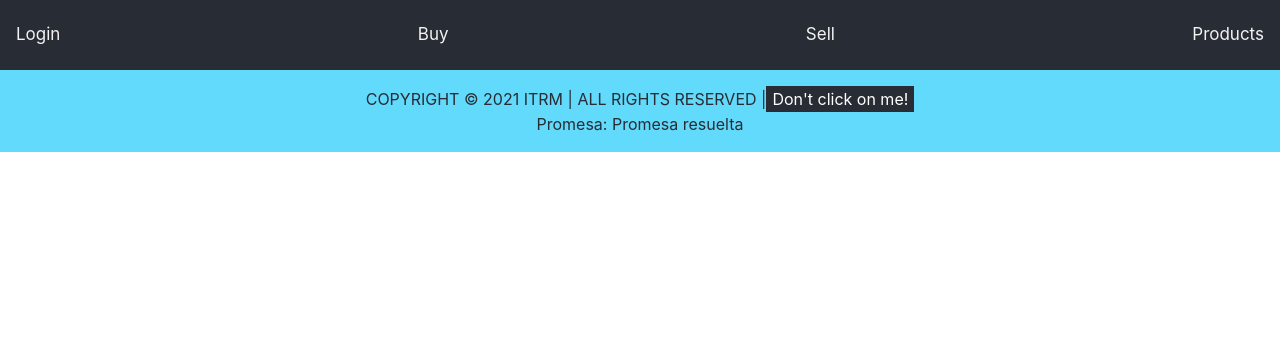
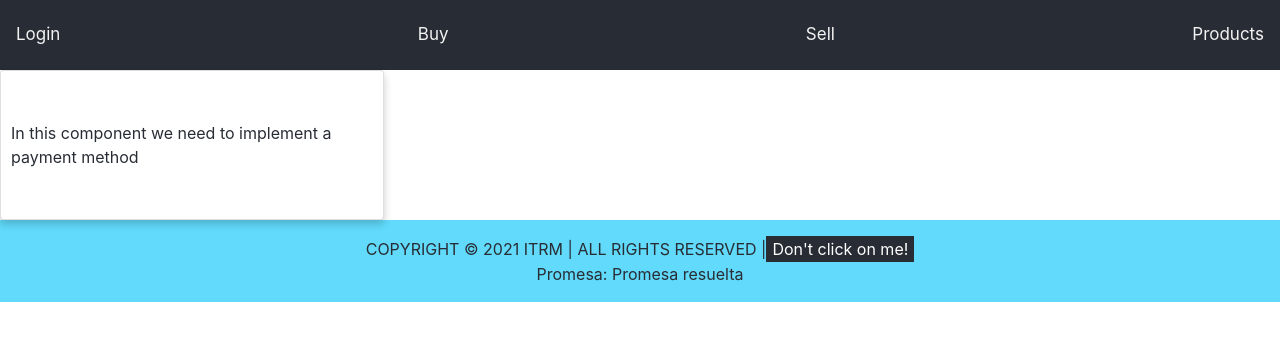
Before and after one commit to andiazo/ITRM-react-project0, a React (Create React App) app: page /buy in a window 1280 px wide. Shown: the top 340 px of the page. Built offline with nearby package versions, Linux system fonts and the light colour scheme.

Commit message:
Implement Views

```diff
--- a/src/Router.js
+++ b/src/Router.js
@@ -8,8 +8,32 @@ import ProtectedRoutes from './utils/protectedRoutes';
 import Navbar from './components/navbar';
 
 
+
+
 class Router extends React.Component {
     // TODO
+    constructor(props) {
+        super(props);
+        this.products = [
+            {
+              id: 1,
+              productName: 'Producto 1',
+              productImg: 'https://acrilicofluido.com/wp-content/uploads/2021/12/NFT-MONALISA.jpg'
+            },
+            {
+              id: 2,
+              productName: 'Producto 2',
+              productImg: 'https://purodiseno.lat/wp-content/uploads/2021/05/NFT-1024x574.jpg'
+            },
+            {
+              id: 3,
+              productName: 'Producto 3',
+              productImg: 'https://ci5.googleusercontent.com/proxy/nLg3GMTcB9SWdlmN0KTBH_IZR8hHriFNspCjS-ksznpRYCpArk7GtwGwRiLLxIubBXxsCcsndwgmdfsw5z89XksuNvOXhYz1lcGw5jfFTJiRa2xCan088Rodv8mR7Si3WDo=s0-d-e1-ft'
+            }
+          ]
+    }
+
+
     render() {
         return(
 
@@ -20,7 +44,8 @@ class Router extends React.Component {
                     <Route path="/sell" element={<ProtectedRoutes/>}>
                         <Route path="/sell" exact element={<SellerView />} />
                     </Route>
-                    <Route path="/products" exact element={<ProductView />} />
+                    <Route path="/products" exact element={<ProductView products={this.products}/>} />
+                    <Route path="/buy" exact element={<BuyerView />} />
                 </Routes>
             </BrowserRouter>
         )
--- /dev/null
+++ b/src/components/checkout.js
@@ -0,0 +1,13 @@
+import React from 'react';
+
+class Checkout extends React.Component {
+    render() {
+        return(
+            <div className='card'>
+                <div className='container'>In this component we need to implement a payment method</div>
+            </div>
+        )
+    }
+}
+
+export default Checkout;
--- a/src/views/BuyerView.js
+++ b/src/views/BuyerView.js
@@ -1,8 +1,6 @@
 import React from 'react';
-import Navbar from '../components/navbar';
-import RegisterProduct from '../components/registerProduct';
 import Main from '../components/main';
-import Footer from '../components/footer';
+import Checkout from '../components/checkout';
 
 
 class BuyerView extends React.Component {
@@ -10,7 +8,7 @@ class BuyerView extends React.Component {
         return(
             <>
                 <Main className='container'>
-                    BUYER
+                    <Checkout />
                 </Main>
             </>
         )
--- a/src/views/ProductView.js
+++ b/src/views/ProductView.js
@@ -6,11 +6,19 @@ import Footer from '../components/footer';
 
 
 class ProductView extends React.Component {
+
+    constructor(props) {
+        super(props)
+        this.state = {
+            products: this.props.products,
+        }
+    }
+
     render() {
         return(
             <>
                 <Main>
-                    <ProductList />
+                    <ProductList products={this.state.products}/>
                 </Main>
             </>
         )
```
